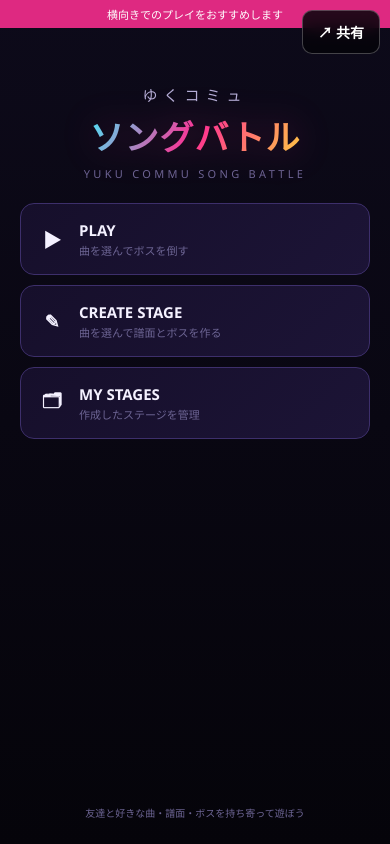
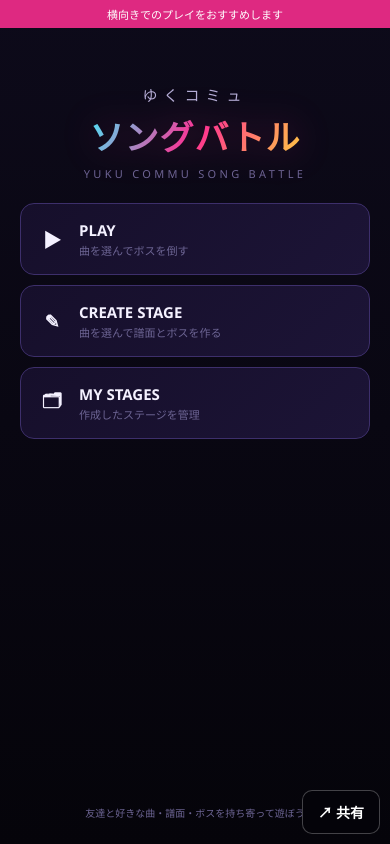
Before and after one commit to quesbang-oss/SONG, a website built with Vite: page index.html in a window 390 px wide. Built offline with nearby package versions, Linux system fonts and the light colour scheme.

Commit message:
Update index.html

```diff
--- a/index.html
+++ b/index.html
@@ -46,11 +46,10 @@
     touch-action: none;
   }
 
-  /* 共有ボタン */
   #share-game-button {
   position: fixed;
-    top: 12px;
   right: 12px;
+  bottom: 12px;
 
   z-index: 9999;
 
@@ -77,14 +76,12 @@
     transform: scale(0.95);
   }
 
-  /* スマホでは少し大きく */
  @media (max-width: 600px) {
   #share-game-button {
-      top: 10px;
     right: 10px;
+    bottom: 10px;
 
     padding: 11px 15px;
-
     font-size: 14px;
   }
 }
```
Lines whose indentation alone changed are shown as unchanged.
